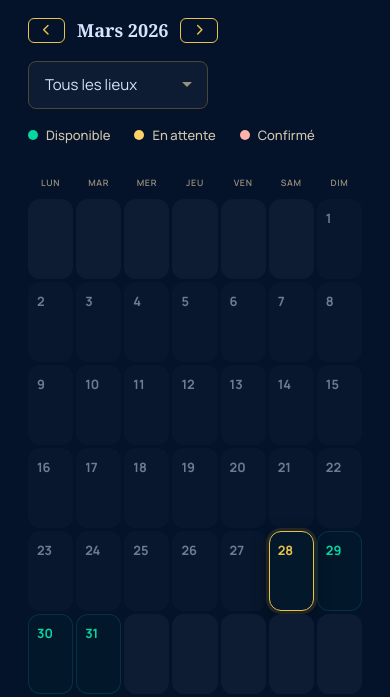
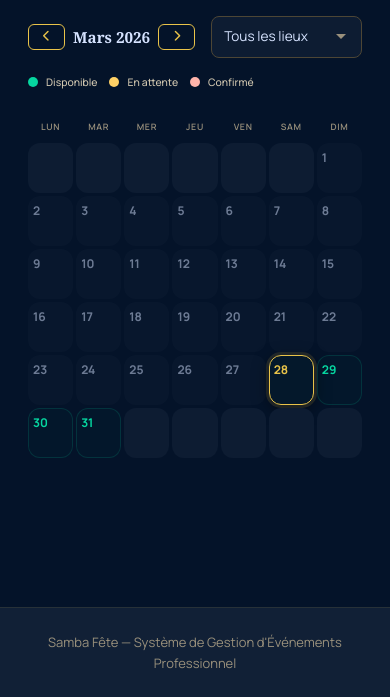
Before and after one commit to Aramoul23/Samba-fete-, a Flask app: page /calendrier in a window 390 px wide. Shown: the part 56-753 px from the top of the page. Run offline with Flask 3, Linux system fonts and the light colour scheme; a user stored in the database is signed in; data comes from the database, SQL or seed files in the repository; data that the repository does not hold is empty; some libraries are stand-ins or nearby versions.

Commit message:
fix: comprehensive mobile UI fixes across all pages
Templates fixed:
- quick_payment: hide Lieu/Total on mobile
- expenses: hide Description/Événement/Méthode on mobile
- accounting: hide Dépenses/Marge on mobile
- calendar: responsive venue filter dropdown

CSS fixes:
- Client stat boxes: smaller padding/fonts on small mobile
- Calendar: smaller day cells on small screens
- Filter forms: compact on mobile
- Various typography adjustments

```diff
--- a/static/css/style.css
+++ b/static/css/style.css
@@ -697,6 +697,22 @@ body { background-color: var(--bg) !important; color: var(--text) !important; }
     .stat-value { font-size: 1.1rem !important; }
     .stat-label { font-size: 0.7rem; }
     .stat-icon { width: 38px; height: 38px; font-size: 0.95rem; }
+
+    /* Client list stat boxes */
+    .stat-mini { padding: 8px 6px; }
+    .stat-mini-value { font-size: 0.75rem; }
+    .stat-mini-label { font-size: 0.55rem; }
+
+    /* Calendar on very small screens */
+    .calendar-day { min-height: 50px; padding: 4px; }
+    .day-number { font-size: 0.75rem; }
+    .calendar-nav { gap: 8px; }
+    .calendar-month-label { font-size: 0.95rem; }
+    .calendar-legend { gap: 12px; font-size: 0.65rem; }
+
+    /* Filter forms — compact */
+    .form-input-elegant { padding: 9px 12px; font-size: 0.85rem; }
+    .form-label-elegant { font-size: 0.65rem; margin-bottom: 4px; }
 }
 
 /* ─── Print ────────────────────────────────────────── */
--- a/templates/accounting.html
+++ b/templates/accounting.html
@@ -181,9 +181,9 @@
                         <tr>
                             <th>Mois</th>
                             <th class="text-end">Revenus</th>
-                            <th class="text-end">Dépenses</th>
+                            <th class="text-end d-none d-md-table-cell">Dépenses</th>
                             <th class="text-end">Bénéfice Net</th>
-                            <th class="text-end">Marge</th>
+                            <th class="text-end d-none d-md-table-cell">Marge</th>
                         </tr>
                     </thead>
                     <tbody>
--- a/templates/calendar.html
+++ b/templates/calendar.html
@@ -22,8 +22,8 @@
             </div>
 
             <!-- Venue Filter -->
-            <div class="d-flex align-items-center gap-3">
-                <select class="form-input-elegant" style="width: auto; min-width: 180px;" onchange="filterVenue(this.value)">
+            <div class="d-flex align-items-center gap-3" style="flex: 1; min-width: 0;">
+                <select class="form-input-elegant" style="width: 100%; max-width: 200px;" onchange="filterVenue(this.value)">
                     <option value="" {% if not venue_filter %}selected{% endif %}>Tous les lieux</option>
                     {% for v in venues %}
                     <option value="{{ v.id }}" {% if venue_filter == v.id %}selected{% endif %}>{{ v.name }}</option>
--- a/templates/quick_payment.html
+++ b/templates/quick_payment.html
@@ -104,8 +104,8 @@
                         <tr>
                             <th>Événement</th>
                             <th>Date</th>
-                            <th>Lieu</th>
-                            <th class="text-end">Total</th>
+                            <th class="d-none d-md-table-cell">Lieu</th>
+                            <th class="text-end d-none d-md-table-cell">Total</th>
                             <th class="text-end">Payé</th>
                             <th class="text-end">Reste</th>
                             <th class="text-center">Action</th>
```
Also changed, not shown: templates/expenses.html (+6 -6 lines).
